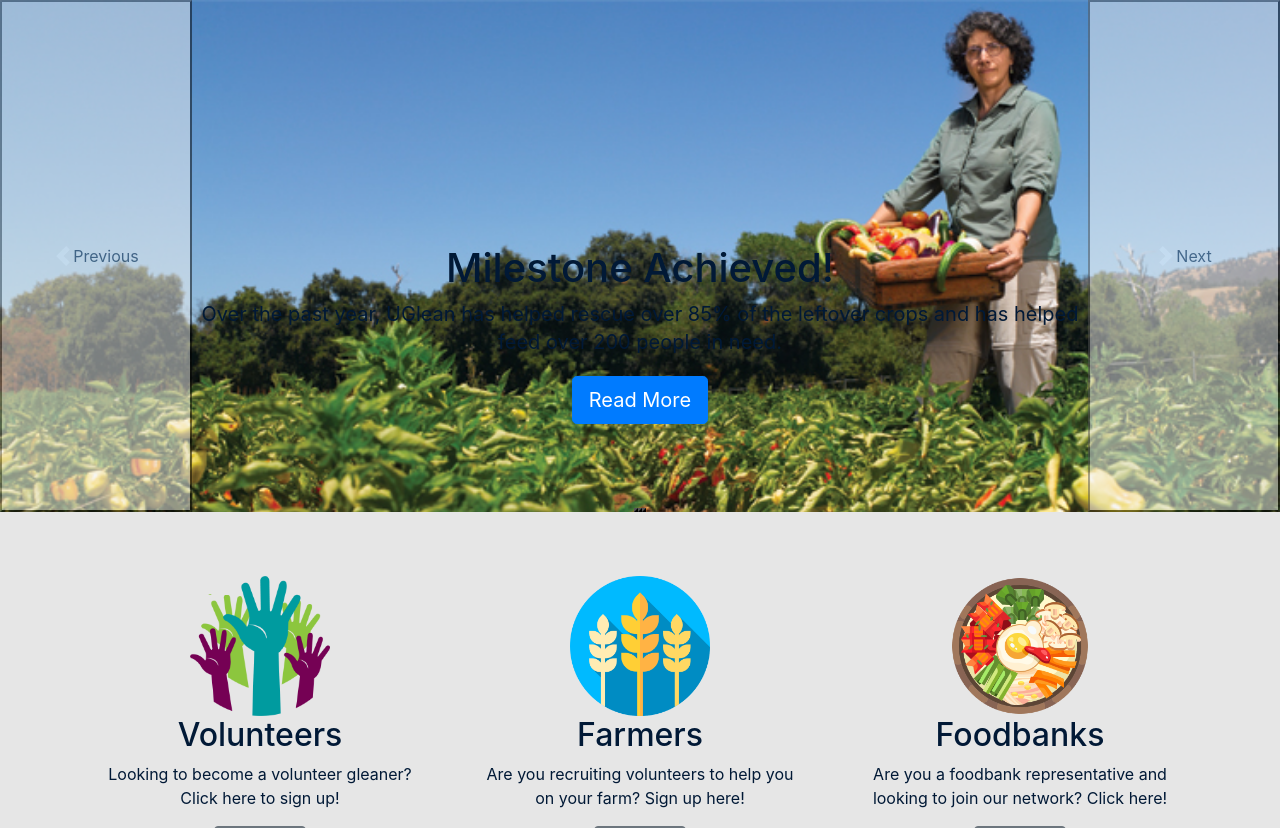
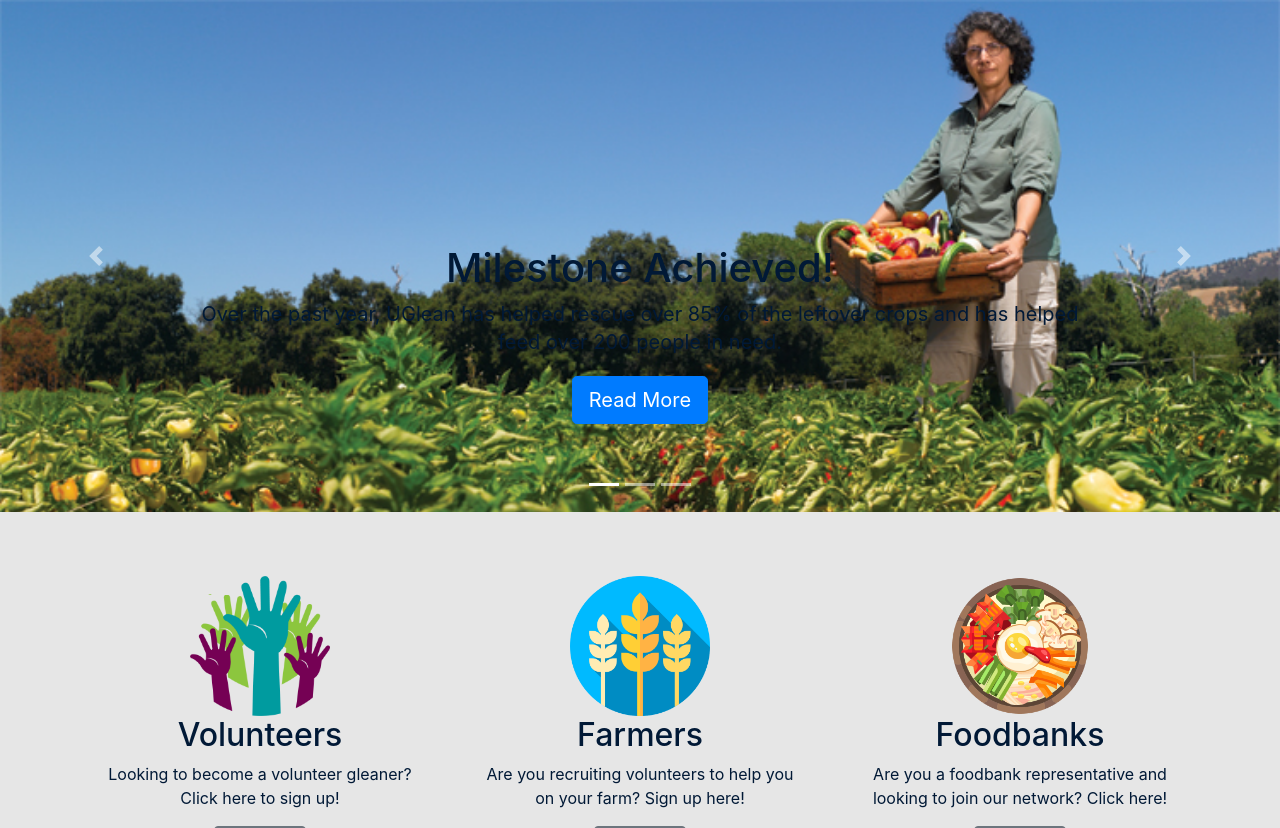
Before and after one commit to jgrospe92/CodeToGive-EarthDay, a PHP site: page / in a window 1280 px wide. Shown: the part 96-924 px from the top of the page. Run offline with PHP 8.4, Linux system fonts and the light colour scheme.

Commit message:
fixed index page
adjusted carousel

```diff
--- a/app/views/Layout/HeadLinks.php
+++ b/app/views/Layout/HeadLinks.php
@@ -1,2 +1,5 @@
+<!-- BOOTSTRAP 5 -->
+<link rel="stylesheet" href="https://cdn.jsdelivr.net/npm/bootstrap@4.6.2/dist/css/bootstrap.min.css" integrity="sha384-xOolHFLEh07PJGoPkLv1IbcEPTNtaed2xpHsD9ESMhqIYd0nLMwNLD69Npy4HI+N" crossorigin="anonymous">
+<script src="https://cdn.jsdelivr.net/npm/bootstrap@4.6.2/dist/js/bootstrap.bundle.min.js" integrity="sha384-Fy6S3B9q64WdZWQUiU+q4/2Lc9npb8tCaSX9FK7E8HnRr0Jz8D6OP9dO5Vg3Q9ct" crossorigin="anonymous"></script>
 <link rel="stylesheet" href="/resources/styles/bootstrap.min.css">
 <link rel="stylesheet" href="/resources/styles/mainStyles.css">
--- a/app/views/Main/index.php
+++ b/app/views/Main/index.php
@@ -1,48 +1,27 @@
 <!DOCTYPE html>
 <html lang="en">
+
 <head>
     <meta charset="UTF-8">
     <meta http-equiv="X-UA-Compatible" content="IE=edge">
     <meta name="viewport" content="width=device-width, initial-scale=1.0">
-    <?php $this->view('Layout/HeadLinks');?>
+    <?php $this->view('Layout/HeadLinks'); ?>
     <link rel="stylesheet" href="/resources/styles/carousel.css">
     <title>U Glean</title>
 </head>
+
 <body>
     <?php $this->view('Layout/Header'); ?>
     <main>
-        <div id="myCarousel" class="carousel slide" data-bs-ride="carousel">
-            <div class="carousel-indicators">
-                <button
-                        type="button"
-                        data-bs-target="#myCarousel"
-                        data-bs-slide-to="0"
-                        class="active"
-                        aria-current="true"
-                        aria-label="Slide 1"
-                ></button>
-                <button
-                        type="button"
-                        data-bs-target="#myCarousel"
-                        data-bs-slide-to="1"
-                        aria-label="Slide 2"
-                ></button>
-                <button
-                        type="button"
-                        data-bs-target="#myCarousel"
-                        data-bs-slide-to="2"
-                        aria-label="Slide 3"
-                ></button>
-            </div>
+        <div id="carouselExampleIndicators" class="carousel slide" data-ride="carousel">
+            <ol class="carousel-indicators">
+                <li data-target="#carouselExampleIndicators" data-slide-to="0" class="active"></li>
+                <li data-target="#carouselExampleIndicators" data-slide-to="1"></li>
+                <li data-target="#carouselExampleIndicators" data-slide-to="2"></li>
+            </ol>
             <div class="carousel-inner">
                 <div class="carousel-item active">
-                    <img
-                            class="bd-placeholder-img"
-                            src="/resources/images/miletsone.jpg"
-                            width="100%"
-
-                    >
-
+                    <img class="d-block w-100" src="/resources/images/miletsone.jpg" alt="First slide">
                     <div class="container">
                         <div class="carousel-caption text-start">
                             <h1>Milestone Achieved! </h1>
@@ -56,13 +35,7 @@
                     </div>
                 </div>
                 <div class="carousel-item">
-                    <img
-                            class="bd-placeholder-img"
-                            src="/resources/images/safety.png"
-                            width="150%"
-                            height="100%"
-
-                    >
+                    <img class="d-block w-100" src="/resources/images/safety.png" alt="Second slide">
                     <div class="container">
                         <div class="carousel-caption" style="color: black;">
                             <h1>Safety Measures When Gleaning</h1>
@@ -74,13 +47,7 @@
                     </div>
                 </div>
                 <div class="carousel-item">
-                    <img
-                            class="bd-placeholder-img"
-                            src="/resources/images/musk.jpg"
-                            width="100%"
-
-                    >
-
+                    <img class="d-block w-100" src="/resources/images/musk.jpg" alt="Third slide">
                     <div class="container">
                         <div class="carousel-caption text-end">
                             <h1>Will Elon Musk buyout UGlean?</h1>
@@ -94,24 +61,14 @@
                     </div>
                 </div>
             </div>
-            <button
-                    class="carousel-control-prev"
-                    type="button"
-                    data-bs-target="#myCarousel"
-                    data-bs-slide="prev"
-            >
+            <a class="carousel-control-prev" href="#carouselExampleIndicators" role="button" data-slide="prev">
                 <span class="carousel-control-prev-icon" aria-hidden="true"></span>
-                <span class="visually-hidden">Previous</span>
-            </button>
-            <button
-                    class="carousel-control-next"
-                    type="button"
-                    data-bs-target="#myCarousel"
-                    data-bs-slide="next"
-            >
+                <span class="sr-only">Previous</span>
+            </a>
+            <a class="carousel-control-next" href="#carouselExampleIndicators" role="button" data-slide="next">
                 <span class="carousel-control-next-icon" aria-hidden="true"></span>
-                <span class="visually-hidden">Next</span>
-            </button>
+                <span class="sr-only">Next</span>
+            </a>
         </div>
 
         <!-- Marketing messaging and featurettes
@@ -122,16 +79,7 @@
             <!-- Three columns of text below the carousel -->
             <div class="row">
                 <div class="col-lg-4">
-                    <img
-                            src="/resources/images/volunteer.png"
-                            width="140"
-                            height="140"
-                            xmlns="http://www.w3.org/2000/svg"
-                            role="img"
-                            aria-label="Placeholder: 140x140"
-                            preserveAspectRatio="xMidYMid slice"
-                            focusable="false"
-                    >
+                    <img src="/resources/images/volunteer.png" width="140" height="140" xmlns="http://www.w3.org/2000/svg" role="img" aria-label="Placeholder: 140x140" preserveAspectRatio="xMidYMid slice" focusable="false">
 
                     <h2 class="fw-normal">Volunteers</h2>
                     <p>Looking to become a volunteer gleaner? Click here to sign up!</p>
@@ -141,16 +89,7 @@
                 </div>
                 <!-- /.col-lg-4 -->
                 <div class="col-lg-4">
-                    <img
-                            src="/resources/images/farm.png"
-                            width="140"
-                            height="140"
-                            xmlns="http://www.w3.org/2000/svg"
-                            role="img"
-                            aria-label="Placeholder: 140x140"
-                            preserveAspectRatio="xMidYMid slice"
-                            focusable="false"
-                    >
+                    <img src="/resources/images/farm.png" width="140" height="140" xmlns="http://www.w3.org/2000/svg" role="img" aria-label="Placeholder: 140x140" preserveAspectRatio="xMidYMid slice" focusable="false">
 
                     <h2 class="fw-normal">Farmers</h2>
                     <p>
@@ -163,16 +102,7 @@
                 </div>
                 <!-- /.col-lg-4 -->
                 <div class="col-lg-4">
-                    <img
-                            src="/resources/images/food.png"
-                            width="140"
-                            height="140"
-                            xmlns="http://www.w3.org/2000/svg"
-                            role="img"
-                            aria-label="Placeholder: 140x140"
-                            preserveAspectRatio="xMidYMid slice"
-                            focusable="false"
-                    >
+                    <img src="/resources/images/food.png" width="140" height="140" xmlns="http://www.w3.org/2000/svg" role="img" aria-label="Placeholder: 140x140" preserveAspectRatio="xMidYMid slice" focusable="false">
 
 
                     <h2 class="fw-normal">Foodbanks</h2>
@@ -205,12 +135,7 @@
                     </p>
                 </div>
                 <div class="col-md-5">
-                    <img
-                            src="/resources/images/art1.jpeg"
-                            height="400"
-                            width="500"
-                            style="border-radius: 10px;box-shadow:inset 30px;"
-                    >
+                    <img src="/resources/images/art1.jpeg" height="400" width="500" style="border-radius: 10px;box-shadow:inset 30px;">
                 </div>
             </div>
 
@@ -227,12 +152,7 @@
                     </p>
                 </div>
                 <div class="col-md-5 order-md-1">
-                    <img
-                            src="/resources/images/art2.jpg"
-                            height="400"
-                            width="500"
-                            style="border-radius: 10px;box-shadow:inset 30px;"
-                    >
+                    <img src="/resources/images/art2.jpg" height="400" width="500" style="border-radius: 10px;box-shadow:inset 30px;">
                     </img>
                 </div>
             </div>
@@ -250,12 +170,7 @@
                     </p>
                 </div>
                 <div class="col-md-5">
-                    <img
-                            src="/resources/images/art3.jpg"
-                            height="400"
-                            width="500"
-                            style="border-radius: 10px;box-shadow:inset 30px;"
-                    >
+                    <img src="/resources/images/art3.jpg" height="400" width="500" style="border-radius: 10px;box-shadow:inset 30px;">
                 </div>
             </div>
 
@@ -264,7 +179,8 @@
             <!-- /END THE FEATURETTES -->
         </div>
     </main>
-    <?php $this->view('Layout/Footer');?>
-    <?php $this->view('Layout/Scripts');?>
+    <?php $this->view('Layout/Footer'); ?>
+    <?php $this->view('Layout/Scripts'); ?>
 </body>
+
 </html>
```
Also changed, not shown: 1 other file.
